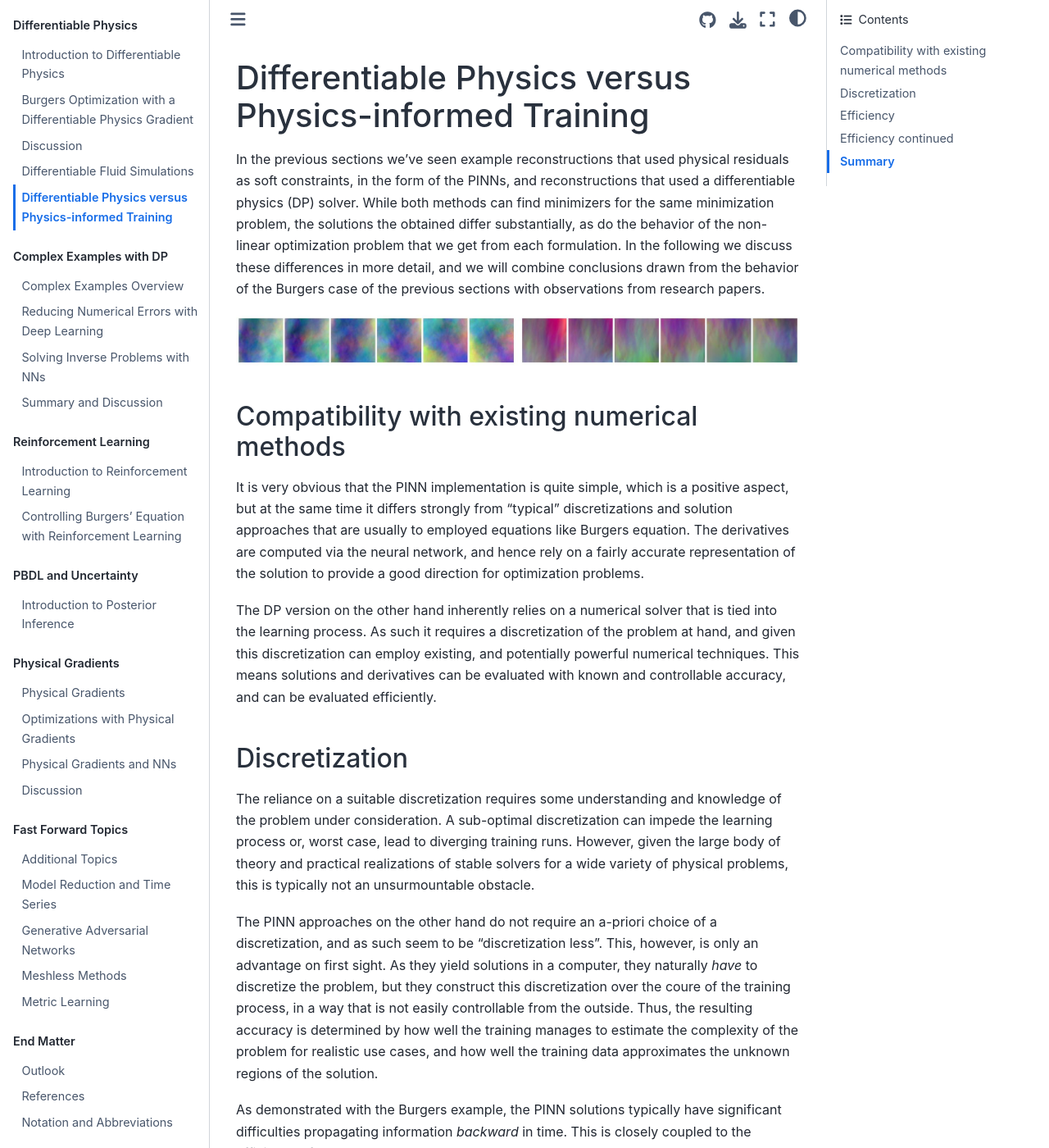
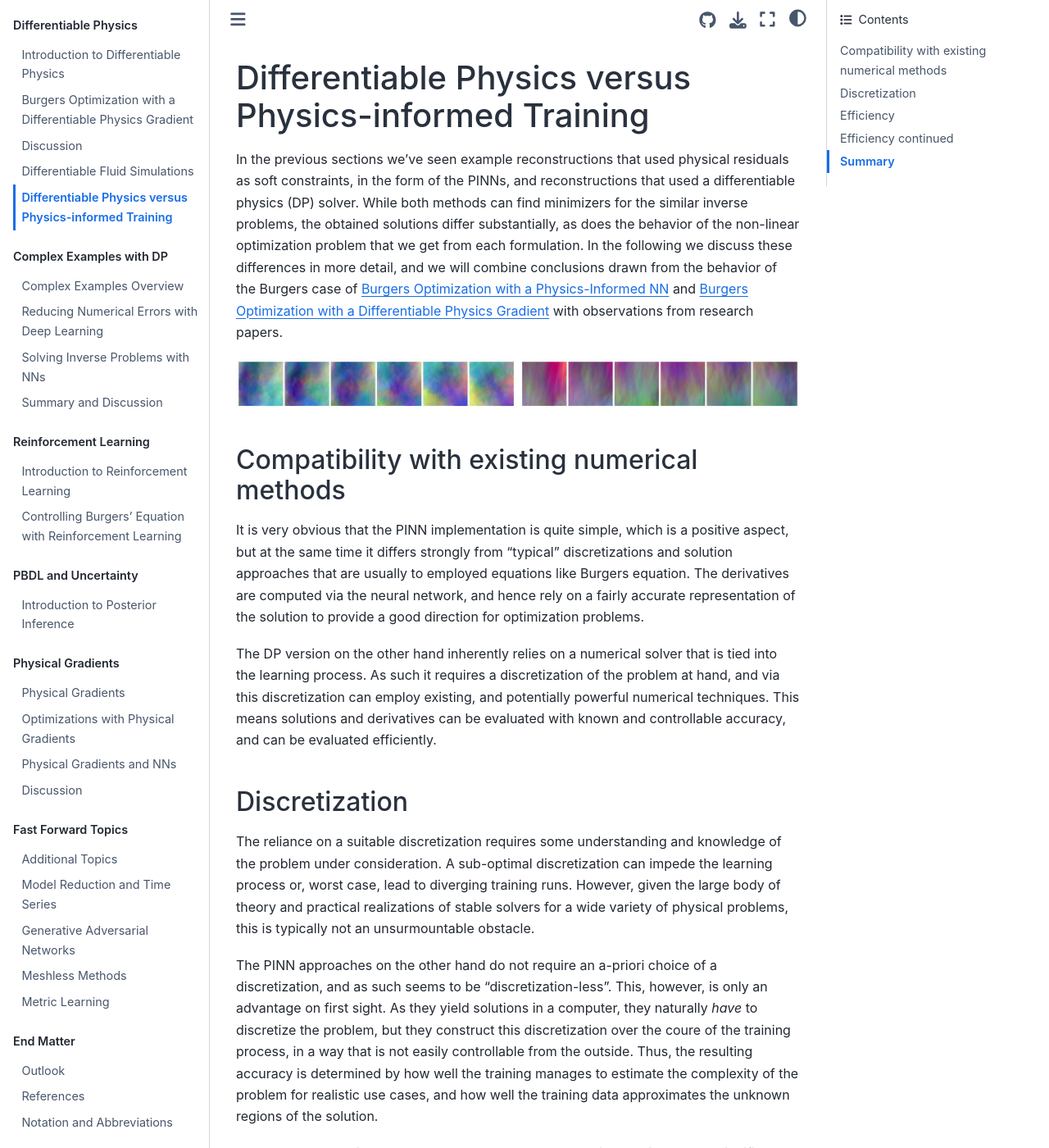
Before and after one commit to tum-pbs/pbdl-book, a Jupyter Book: the page built from diffphys-dpvspinn.md, in a window 1280 px wide and 1400 px high. Shown: the whole window at 82% size. Built offline with Jupyter Book 1.0.4 settings and Sphinx 7.4.7 and the Sphinx Book theme 1.1.4, drawn with Linux system fonts in a browser that asks for light colours; pages that are not in the unit, such as notebooks, are missing from menus; some of the changed text lies outside the part shown.

Commit message:
update DP vs PI

```diff
--- a/diffphys-dpvspinn.md
+++ b/diffphys-dpvspinn.md
@@ -1,7 +1,7 @@
 Differentiable Physics versus Physics-informed Training
 =======================
 
-In the previous sections we've seen example reconstructions that used physical residuals as soft constraints, in the form of the PINNs, and reconstructions that used a differentiable physics (DP) solver. While both methods can find minimizers for the same minimization problem, the solutions the obtained differ substantially, as do the behavior of the non-linear optimization problem that we get from each formulation. In the following we discuss these differences in more detail, and we will combine conclusions drawn from the behavior of the Burgers case of the previous sections with observations from research papers.
+In the previous sections we've seen example reconstructions that used physical residuals as soft constraints, in the form of the PINNs, and reconstructions that used a differentiable physics (DP) solver. While both methods can find minimizers for the similar inverse problems, the obtained solutions differ substantially, as does the behavior of the non-linear optimization problem that we get from each formulation. In the following we discuss these differences in more detail, and we will combine conclusions drawn from the behavior of the Burgers case of {doc}`physicalloss-code` and {doc}`diffphys-code-burgers` with observations from research papers.
 
 ![Divider](resources/divider3.jpg)
 
@@ -10,13 +10,13 @@
 
 It is very obvious that the PINN implementation is quite simple, which is a positive aspect, but at the same time it differs strongly from "typical" discretizations and solution approaches that are usually to employed equations like Burgers equation. The derivatives are computed via the neural network, and hence rely on a fairly accurate representation of the solution to provide a good direction for optimization problems.
 
-The DP version on the other hand inherently relies on a numerical solver that is tied into the learning process. As such it requires a discretization of the problem at hand, and given this discretization can employ existing, and potentially powerful numerical techniques. This means solutions and derivatives can be evaluated with known and controllable accuracy, and can be evaluated efficiently.
+The DP version on the other hand inherently relies on a numerical solver that is tied into the learning process. As such it requires a discretization of the problem at hand, and via this discretization can employ existing, and potentially powerful numerical techniques. This means solutions and derivatives can be evaluated with known and controllable accuracy, and can be evaluated efficiently.
 
 ## Discretization
 
 The reliance on a suitable discretization requires some understanding and knowledge of the problem under consideration. A sub-optimal discretization can impede the learning process or, worst case, lead to diverging training runs. However, given the large body of theory and practical realizations of stable solvers for a wide variety of physical problems, this is typically not an unsurmountable obstacle.
 
-The PINN approaches on the other hand do not require an a-priori choice of a discretization, and as such seem to be "discretization less". This, however, is only an advantage on first sight. As they yield solutions in a computer, they naturally _have_ to discretize the problem, but they construct this discretization over the coure of the training process, in a way that is not easily controllable from the outside. Thus, the resulting accuracy is determined by how well the training manages to estimate the complexity of the problem for realistic use cases, and how well the training data approximates the unknown regions of the solution.
+The PINN approaches on the other hand do not require an a-priori choice of a discretization, and as such seems to be "discretization-less". This, however, is only an advantage on first sight. As they yield solutions in a computer, they naturally _have_ to discretize the problem, but they construct this discretization over the coure of the training process, in a way that is not easily controllable from the outside. Thus, the resulting accuracy is determined by how well the training manages to estimate the complexity of the problem for realistic use cases, and how well the training data approximates the unknown regions of the solution.
 
 As demonstrated with the Burgers example, the PINN solutions typically have significant difficulties propagating information _backward_ in time. This is closely coupled to the efficiency of the method.
 
@@ -26,13 +26,13 @@
 
 A well-chosen discretization of a DP approach can remedy this behavior, and provide an improved flow of gradient information. At the same time, the reliance on a computational grid means that solutions can be obtained very quickly. Given an interpolation scheme or set of basis functions, the solution can be sampled at any point in space or time given a very local neighborhood of the computational grid. Worst case, this can lead to slight memory overheads, e.g., by repeatedly storing mostly constant values of a solution.
 
-For the PINN representation with fully-connected networks on the other hand, we need to make a full pass over the potentially large number of values in the whole network to obtain a sample of the solution at a single point. The network effectively needs to encode the full high-dimensional solution. Its size likewise determines the efficiency of derivative calculations.
+For the PINN representation with fully-connected networks on the other hand, we need to make a full pass over the potentially large number of values in the whole network to obtain a sample of the solution at a single point. The network effectively needs to encode the full high-dimensional solution, and its size likewise determines the efficiency of derivative calculations.
 
 ## Efficiency continued
 
 That being said, because the DP approaches can cover much larger solution manifolds, the structure of these manifolds is typically also difficult to learn. E.g., when training a network with a larger number of iterations (i.e. a long look-ahead into the future), this typically represents a signal that is more difficult to learn than a short look ahead.
 
-As a consequence, these training runs not only take more computational resources per NN iteration, the also need longer to converge. Regarding resources, each computation of the look-ahead potentially requires a large number of simulation steps, and typically a similar amount of resources for the backprop step. Regarding convergence, the complexer signal that should be learned can take more training iterations or even require larger NN structures.
+As a consequence, these training runs not only take more computational resources per NN iteration, the also need longer to converge. Regarding resources, each computation of the look-ahead potentially requires a large number of simulation steps, and typically a similar amount of resources for the backpropagation step. Regarding convergence, the more complex signal that should be learned can take more training iterations and require larger NN structures.
 
 
 ![Divider](resources/divider2.jpg)
@@ -40,16 +40,18 @@
 
 ## Summary
 
-The following table summarizes these findings:
+The following table summarizes these pros and cons of physics-informed (PI) and differentiable physics (DP) approachs:
 
 | Method   |  ✅ Pro   |  ❌ Con  |
 |----------|-------------|------------|
-| **PINN** | - Analytic derivatives via backpropagation  | - Expensive evaluation of NN, as well as derivative calculations |
+| **PI** | - Analytic derivatives via backpropagation  | - Expensive evaluation of NN, as well as derivative calculations |
 |          | - Simple to implement  | - Incompatible with existing numerical methods     |
 |          |                  | - No control of discretization  |
-| **DiffPhys** | - Leverage existing numerical methods | - More complicated to implement  |
+| | | |
+| **DP** | - Leverage existing numerical methods | - More complicated to implement  |
 |          | - Efficient evaluation of simulation and derivatives | - Require understanding of problem to choose suitable discretization |
+| | | |
 
 As a summary, both methods are definitely interesting, and have a lot of potential. There are numerous more complicated extensions and algorithmic modifications that change and improve on the various negative aspects we have discussed for both sides.
 
-However, as of this writing, the physics-informed (PI) approach has clear limitations when it comes to performance and compatibility with existing numerical methods. Thus, when knowledge of the problem at hand is available, which typically is the case when we choose a suitable PDE model to constrain the learning process, employing a differentiable physics (DP) solver can significantly improve the training process as well as the quality of the obtained solution. Next, we will target more complex settings, i.e., fluids with Navier-Stokes, to illustrate this in more detail.
+However, as of this writing, the physics-informed (PI) approach has clear limitations when it comes to performance and compatibility with existing numerical methods. Thus, when knowledge of the problem at hand is available, which typically is the case when we choose a suitable PDE model to constrain the learning process, employing a differentiable physics  solver can significantly improve the training process as well as the quality of the obtained solution. Next, we will target more complex settings, i.e., fluids with Navier-Stokes, to illustrate this in more detail.
```
